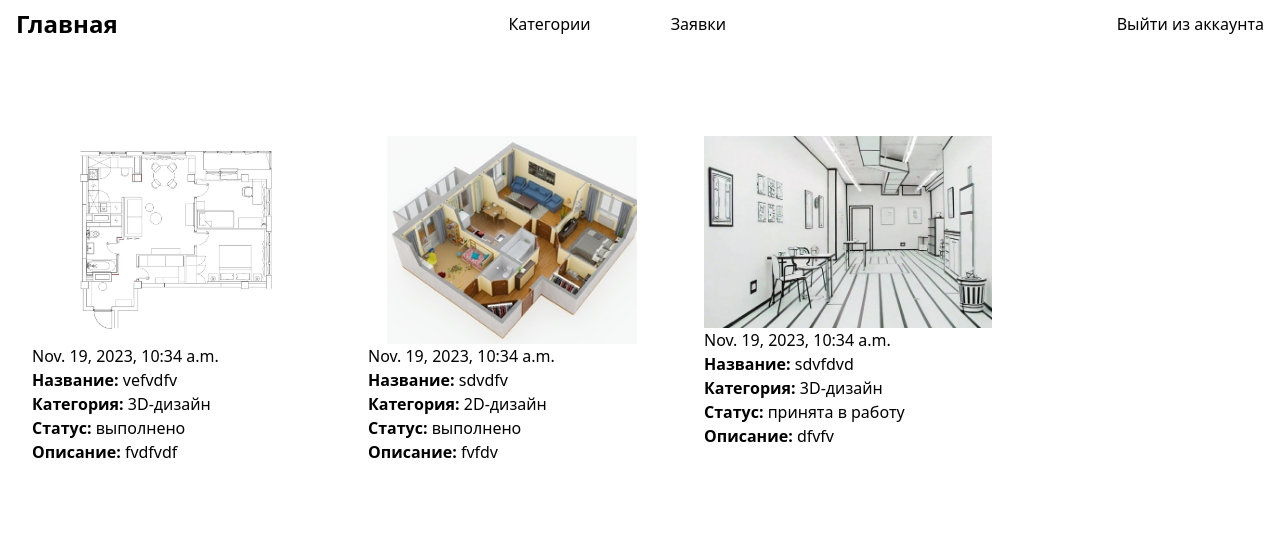
After one commit to smval18/django-2.1, a Django app: page /superadmin/applications in a window 1280 px wide. The commit adds this page. Shown: the top 551 px of the page. Run offline with Django 4.2, Linux system fonts and the light colour scheme; a user stored in the database is signed in; data comes from the database, SQL or seed files in the repository; both versions use the stored data as it was after the commit; some libraries are stand-ins or nearby versions.

Commit message:
'добавление_категории_заявки'

```diff
--- /dev/null
+++ b/project/catalog/templates/superadmin/applications.html
@@ -0,0 +1,42 @@
+{% extends "superadmin/base_generic.html" %}
+
+
+{% block main %}
+
+<div class="">
+
+    <div class="flex flex-wrap gap-4 py-20">
+
+        {% if applications %}
+
+        {% for app in applications %}
+        <a class="group bg-gray-100/ px-4 py-2 w-80 "
+            href="#">
+            <img class="mx-auto max-h-52" src="{{app.image.url}}" alt="Application image">
+
+            {{app.created_at}}
+            <p class="">
+                <b>Название:</b>
+                <span class="">{{app.name}}</span><br>
+                <b>Категория:</b>
+                <span class="">{{app.category}}</span><br>
+                <b>Статус:</b>
+                <span class="">{{app.status}}</span><br>
+                <b>Описание:</b>
+                <span class="">{{app.description}}</span>
+            </p>
+        </a>
+        {% endfor %}
+
+        {% else %}
+
+        <div class="flex-1">
+            <p class="text-center font-medium">заявок нет</p>
+        </div>
+
+        {% endif %}
+
+    </div>
+</div>
+
+{% endblock %}
--- a/project/catalog/templates/superadmin/base_generic.html
+++ b/project/catalog/templates/superadmin/base_generic.html
@@ -19,9 +19,9 @@
 
              <div class="flex-1 flex items-center justify-center">
 
-                <a class="text-black font-medium  text-m px-10" href="#">Категории</a>
+                <a class="text-black font-medium  text-m px-10" href="{% url 'admin-categories' %}">Категории</a>
 
-                <a class="text-black font-medium  text-m px-10" href="#">Заявки</a>
+                <a class="text-black font-medium  text-m px-10" href="{% url 'admin-applications' %}">Заявки</a>
 
                 {% block header %}
 
--- a/project/catalog/urls.py
+++ b/project/catalog/urls.py
@@ -13,7 +13,9 @@ urlpatterns = [
     path('myapplication/new', views.NewAppView.as_view(), name='newapplication'),
     path('myapplication/<pk>/delete', views.DeleteAppView.as_view(), name='deleteapplication'),
     path('superadmin/', views.AdminPanelView.as_view(), name='superadmin'),
-
+    path('superadmin/categories', views.CategoriesListView.as_view(), name='admin-categories'),
+    path('superadmin/categories/create', views.CategoryCreateView.as_view(), name='admin-category-create'),
+    path('superadmin/applications', views.ApplicationsListView.as_view(), name='admin-applications'),
 
 
 
--- a/project/catalog/views.py
+++ b/project/catalog/views.py
@@ -80,6 +80,7 @@ class NewAppView(mixins.LoginRequiredMixin, edit.CreateView):
         kwargs.update({'user': self.request.user})
         return kwargs
 
+
 class DeleteAppView(mixins.LoginRequiredMixin, edit.DeleteView):
     model = models.Application
     success_url = reverse_lazy('myapplication')
@@ -102,3 +103,22 @@ class AdminPanelView(AdminRequiredMixin, generic.View):
         context = {}
 
         return context
+
+
+class CategoriesListView(AdminRequiredMixin, generic.ListView):
+    model = models.Category
+    template_name = 'superadmin/categories.html'
+    context_object_name = 'categories'
+
+
+class CategoryCreateView(AdminRequiredMixin, generic.CreateView):
+    model = models.Category
+    form_class = forms.CategoryForm
+    template_name = 'superadmin/category_create.html'
+    success_url = reverse_lazy('admin-categories')
+
+
+class ApplicationsListView(AdminRequiredMixin, generic.ListView):
+    model = models.Application
+    template_name = 'superadmin/applications.html'
+    context_object_name = 'applications'
```
Also changed, not shown: project/catalog/templates/superadmin/categories.html (added, +46 -0 lines), project/catalog/templates/superadmin/category_create.html (added, +22 -0 lines), project/db.sqlite3.
